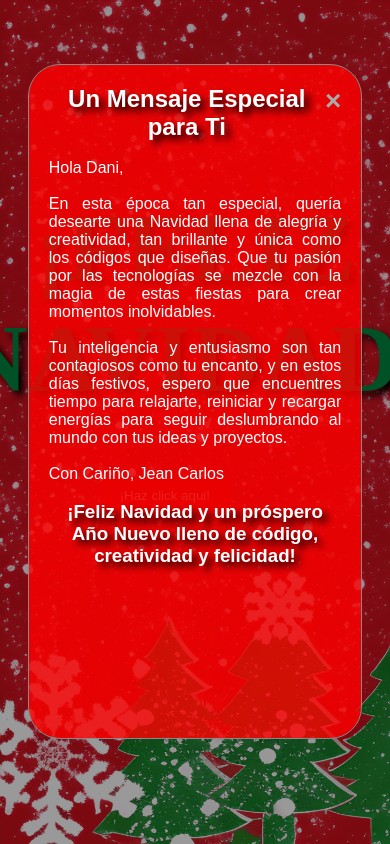
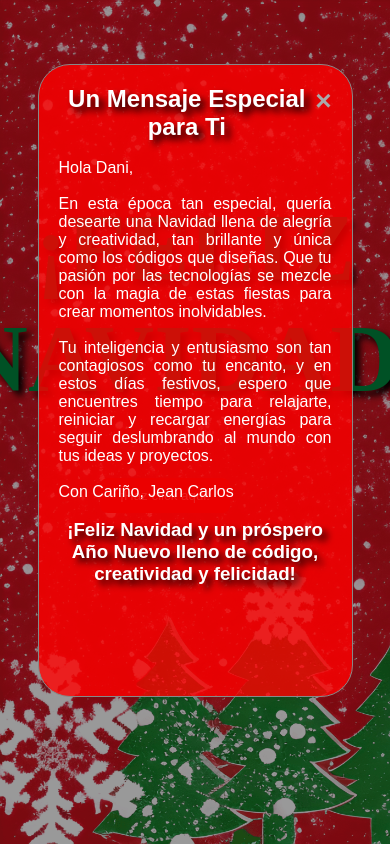
Before and after one commit to JeanCarlosPerez/Tarjeta-Navidad, a plain HTML site: page index.html in a window 390 px wide. Both pictures are taken after a click on the button "¡Haz click aqui!". Shown: the top 844 px of the page. Drawn offline with Linux system fonts and the light colour scheme; a web font is replaced by a local one.

Commit message:
Responsive perfect

```diff
--- a/style.css
+++ b/style.css
@@ -122,7 +122,7 @@ body{
     }
 
     .modal-content{
-        width: 75%;
-        height: 75%;
+        width: 70%;
+        height: 70%;
     }
 }
```
